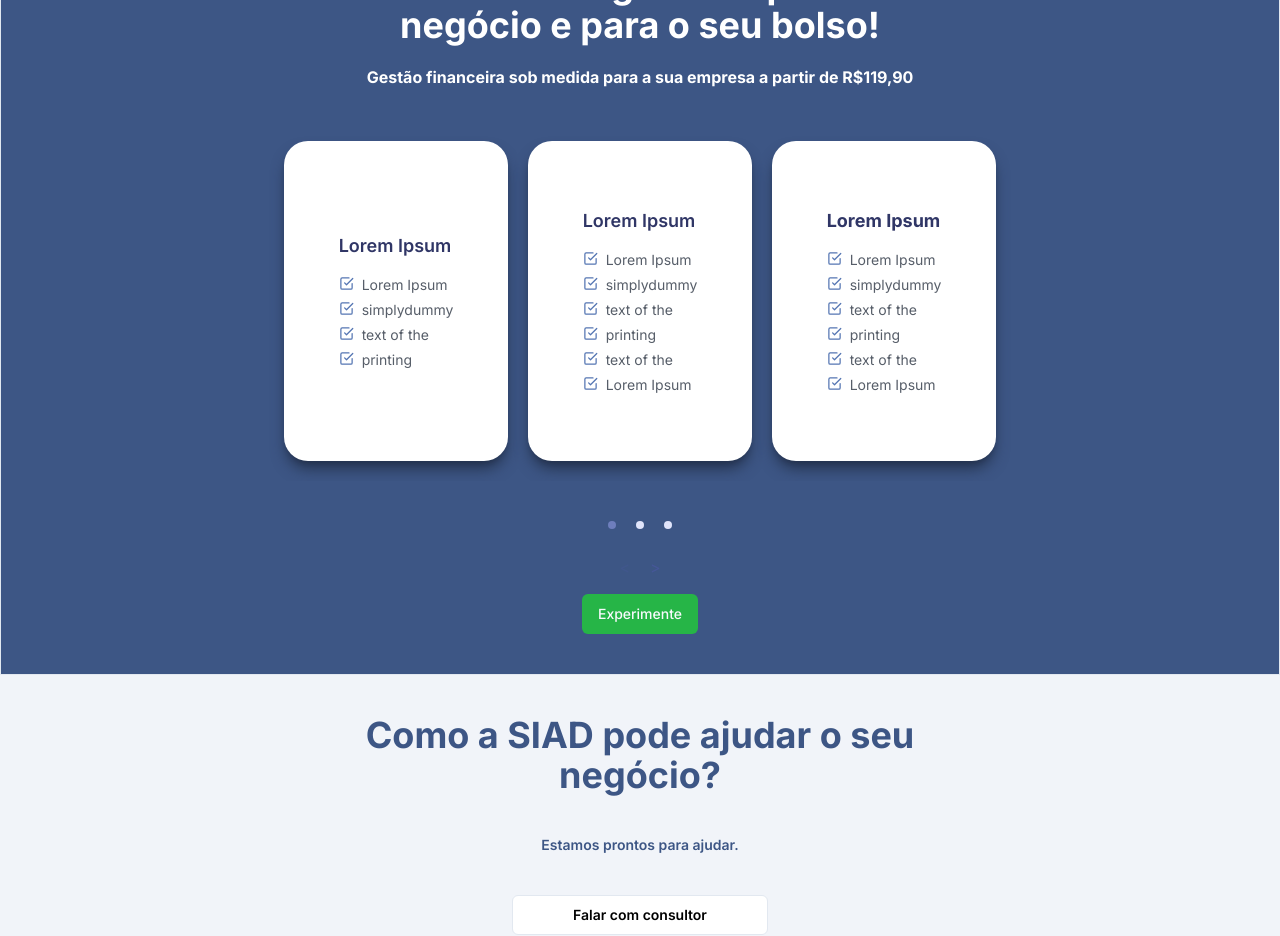
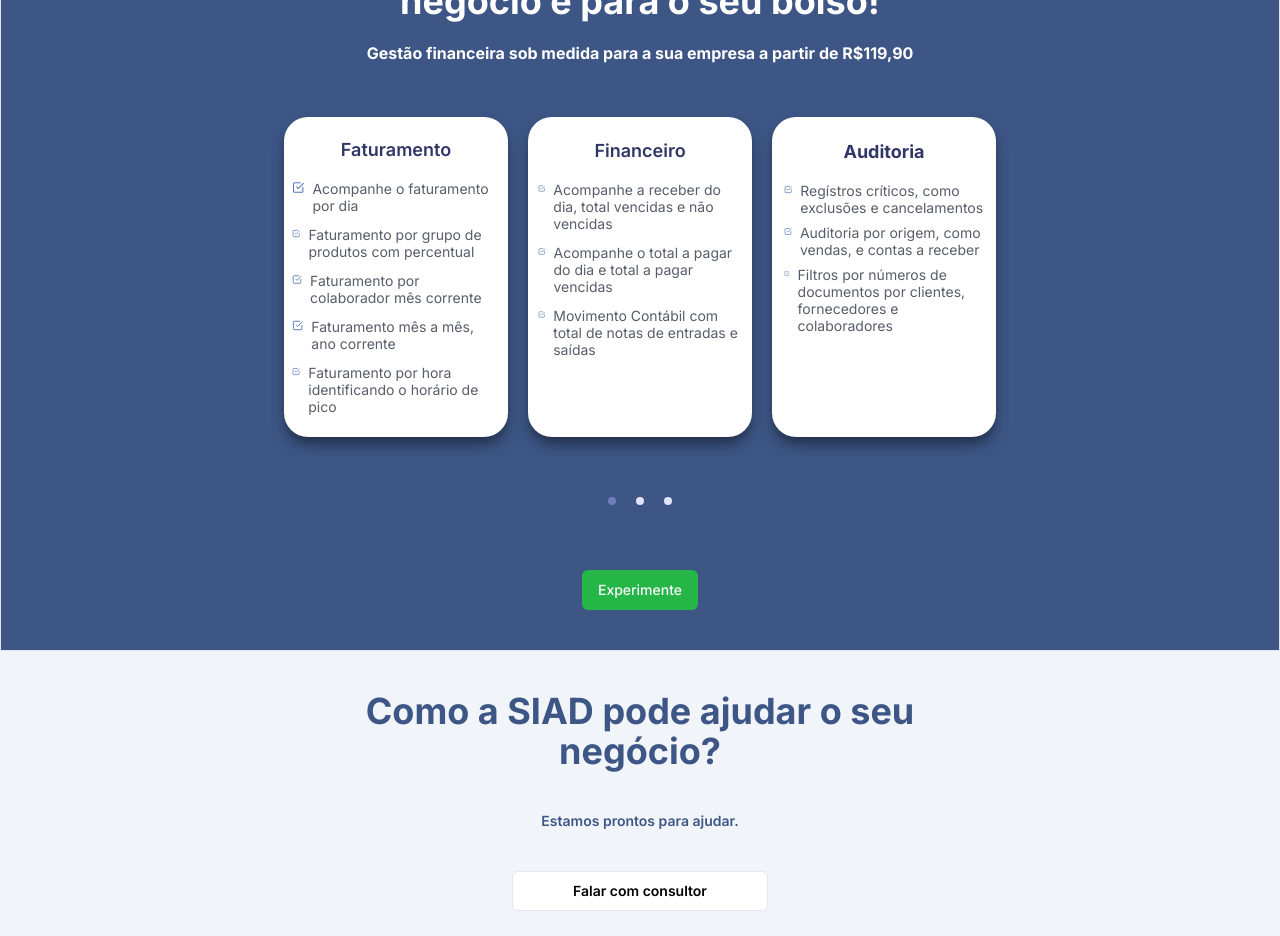
Before and after one commit to EvaldoFerreiraMoreira/site-siad, a Next.js app: page / in a window 1280 px wide. Shown: the part 2840-3776 px from the top of the page. Built offline with nearby package versions, Linux system fonts and the light colour scheme.

Commit message:
feat: text components and imagen cell

```diff
--- a/src/app/(Home)/components/componentsMobile/CarrosselInfoMonbile.tsx
+++ b/src/app/(Home)/components/componentsMobile/CarrosselInfoMonbile.tsx
@@ -9,8 +9,6 @@
 
 
 const CarrosselInfoMobile = () => {
-
-
     const responsive = {
         0: { items: 1, },
         568: { items: 2 },
@@ -21,36 +19,42 @@
         <div className="item" data-value="1" key={0}>
             <div className='flex mt-5 justify-center gap-5 pb-5'>
 
-                <div className='flex flex-col items-center justify-center bg-white h-56 w-40 rounded-3xl shadow-[#23314C] shadow-lg '>
-                    <div className='flex flex-col gap-5 text-[#303666]'>
-                        <h1 className='text-lg font-semibold'>Lorem Ipsum</h1>
-                        <div className='flex flex-col text-sm gap-2 text-[#575E69]'>
-                            <p className='flex gap-2'><CheckSquare size={15} className='text-[#5576B3]' /> Lorem Ipsum </p>
-                            <p className='flex gap-2'><CheckSquare size={15} className='text-[#5576B3]' /> simplydummy </p>
-                            <p className='flex gap-2'><CheckSquare size={15} className='text-[#5576B3]' /> text of the </p>
-                            <p className='flex gap-2'><CheckSquare size={15} className='text-[#5576B3]' /> printing</p>
+                <div className='flex flex-col items-center justify-center bg-white h-64 w-44 rounded-3xl shadow-[#23314C] shadow-lg '>
+                    <div className='flex flex-col gap-1 text-[#303666] '>
+                        <h1 className='text-lg font-semibold text-center mb-2'>Faturamento</h1>
+                        <div className='flex flex-col text-xs gap-2 text-[#575E69]'>
+                            <p className='flex gap-2'><CheckSquare size={15} className='text-[#5576B3]' /> Acompanhe o faturamento por dia </p>
+                            <p className='flex gap-2'><CheckSquare size={15} className='text-[#5576B3]' /> Faturamento por grupo de produtos com percentua </p>
+                            <p className='flex gap-2'><CheckSquare size={15} className='text-[#5576B3]' /> Faturamento por colaborador mês corrente </p>
+                            <p className='flex gap-2'><CheckSquare size={15} className='text-[#5576B3]' />  Faturamento mês a mês, ano corrente </p>
+                            <p className='flex gap-2'><CheckSquare size={15} className='text-[#5576B3]' /> Faturamento por hora identificando o horário de pico </p>
                         </div>
                     </div>
                 </div>
-                <div className='flex flex-col items-center justify-center bg-white h-56 w-40 rounded-3xl shadow-[#23314C] shadow-lg '>
+                <div className='flex flex-col items-center justify-center bg-white h-64 w-44 rounded-3xl shadow-[#23314C] shadow-lg '>
                     <div className='flex flex-col gap-5 text-[#303666]'>
-                        <h1 className='text-lg font-semibold'>Lorem Ipsum</h1>
-                        <div className='flex flex-col text-sm gap-2 text-[#575E69]'>
-                            <p className='flex gap-2'><CheckSquare size={15} className='text-[#5576B3]' /> Lorem Ipsum </p>
-                            <p className='flex gap-2'><CheckSquare size={15} className='text-[#5576B3]' /> simplydummy</p>
-                            <p className='flex gap-2'><CheckSquare size={15} className='text-[#5576B3]' /> text of the </p>
-                            <p className='flex gap-2'><CheckSquare size={15} className='text-[#5576B3]' /> printing</p>
-                            <p className='flex gap-2'><CheckSquare size={15} className='text-[#5576B3]' /> text of the </p>
-                            <p className='flex gap-2'><CheckSquare size={15} className='text-[#5576B3]' /> Lorem Ipsum </p>
+                        <h1 className='text-lg font-semibold text-center mt-2'>Financeiro</h1>
+                        <div className='flex flex-col text-sm gap-2 text-[#575E69] mb-8'>
+                            <p className='flex gap-2'><CheckSquare size={15} className='text-[#5576B3]' /> Acompanhe a receber do dia, total vencidas e não vencidas </p>
+                            <p className='flex gap-2'><CheckSquare size={15} className='text-[#5576B3]' /> Acompanhe o total a pagar do dia e total a pagar vencidas </p>
+                            <p className='flex gap-2'><CheckSquare size={15} className='text-[#5576B3]' /> Movimento Contábil com total de notas de entradas e saídas </p>
                         </div>
                     </div>
                 </div>
             </div>
         </div>,
         <div className="item" data-value="2" key={1}>
-            <div className='flex mt-5 justify-center gap-5'>
-
-                <div className='bg-white h-56 w-40 rounded-3xl'></div>
+        <div className='flex mt-5 justify-center gap-5  pb-5'>
+            <div className='flex flex-col items-center justify-center bg-white h-64 w-44 rounded-3xl shadow-[#23314C] shadow-lg '>
+                    <div className='flex flex-col gap-2 text-[#303666]'>
+                        <h1 className='text-lg font-semibold text-center mt-2'>Auditoria</h1>
+                        <div className='flex flex-col text-sm gap-2 text-[#575E69] mb-8'>
+                            <p className='flex gap-2'><CheckSquare size={15} className='text-[#5576B3]' /> Regístros críticos, como exclusões e cancelamentos </p>
+                            <p className='flex gap-2'><CheckSquare size={15} className='text-[#5576B3]' /> Auditoria por origem, como vendas, e contas a receber </p>
+                            <p className='flex gap-2'><CheckSquare size={15} className='text-[#5576B3]' /> Filtros por números de documentos por clientes, fornecedores e colaboradores </p>
+                        </div>
+                    </div>
+                </div>
                 <div className='bg-white h-56 w-40 rounded-3xl'></div>
             </div>
         </div>,
--- a/src/app/(Home)/components/componentsWeb/CarrosselInfoWeb.tsx
+++ b/src/app/(Home)/components/componentsWeb/CarrosselInfoWeb.tsx
@@ -23,38 +23,33 @@
 
                 <div className='flex flex-col items-center justify-center bg-white h-80 w-56 rounded-3xl shadow-[#23314C] shadow-lg '>
                     <div className='flex flex-col gap-5 text-[#303666]'>
-                        <h1 className='text-lg font-semibold'>Lorem Ipsum</h1>
-                        <div className='flex flex-col text-sm gap-2 text-[#575E69]'>
-                            <p className='flex gap-2'><CheckSquare size={15} className='text-[#5576B3]' /> Lorem Ipsum </p>
-                            <p className='flex gap-2'><CheckSquare size={15} className='text-[#5576B3]' /> simplydummy </p>
-                            <p className='flex gap-2'><CheckSquare size={15} className='text-[#5576B3]' /> text of the </p>
-                            <p className='flex gap-2'><CheckSquare size={15} className='text-[#5576B3]' /> printing</p>
+                        <h1 className='text-lg font-semibold text-center'>Faturamento</h1>
+                        <div className='flex flex-col text-sm gap-3 w-52 text-[#575E69]'>
+                            <p className='flex gap-2'><CheckSquare size={15} className='text-[#5576B3]' /> Acompanhe o faturamento por dia</p>
+                            <p className='flex gap-2'><CheckSquare size={15} className='text-[#5576B3]' /> Faturamento por grupo de produtos com percentual </p>
+                            <p className='flex gap-2'><CheckSquare size={15} className='text-[#5576B3]' /> Faturamento por colaborador mês corrente  </p>
+                            <p className='flex gap-2'><CheckSquare size={15} className='text-[#5576B3]' /> Faturamento mês a mês, ano corrente</p>
+                            <p className='flex gap-2'><CheckSquare size={15} className='text-[#5576B3]' /> Faturamento por hora identificando o horário de pico</p>
                         </div>
                     </div>
                 </div>
                 <div className='flex flex-col items-center justify-center bg-white h-80 w-56 rounded-3xl shadow-[#23314C] shadow-lg '>
-                    <div className='flex flex-col gap-5 text-[#303666]'>
-                        <h1 className='text-lg font-semibold'>Lorem Ipsum</h1>
-                        <div className='flex flex-col text-sm gap-2 text-[#575E69]'>
-                            <p className='flex gap-2'><CheckSquare size={15} className='text-[#5576B3]' /> Lorem Ipsum </p>
-                            <p className='flex gap-2'><CheckSquare size={15} className='text-[#5576B3]' /> simplydummy</p>
-                            <p className='flex gap-2'><CheckSquare size={15} className='text-[#5576B3]' /> text of the </p>
-                            <p className='flex gap-2'><CheckSquare size={15} className='text-[#5576B3]' /> printing</p>
-                            <p className='flex gap-2'><CheckSquare size={15} className='text-[#5576B3]' /> text of the </p>
-                            <p className='flex gap-2'><CheckSquare size={15} className='text-[#5576B3]' /> Lorem Ipsum </p>
+                    <div className='flex flex-col gap-5 mb-14 text-[#303666]'>
+                        <h1 className='text-lg font-semibold text-center '>Financeiro</h1>
+                        <div className='flex flex-col text-sm gap-3 ml-1 w-52 text-[#575E69]'>
+                            <p className='flex gap-2'><CheckSquare size={15} className='text-[#5576B3]' /> Acompanhe a receber do dia, total vencidas e não vencidas </p>
+                            <p className='flex gap-2'><CheckSquare size={15} className='text-[#5576B3]' /> Acompanhe o total a pagar do dia e total a pagar vencidas</p>
+                            <p className='flex gap-2'><CheckSquare size={15} className='text-[#5576B3]' /> Movimento Contábil com total de notas de entradas e saídas </p>
                         </div>
                     </div>
                 </div>
                 <div className='flex flex-col items-center justify-center bg-white h-80 w-56 rounded-3xl shadow-[#23314C] shadow-lg '>
-                    <div className='flex flex-col gap-5 text-[#303666]'>
-                        <h1 className='text-lg font-bold'>Lorem Ipsum</h1>
-                        <div className='flex flex-col text-sm gap-2 text-[#575E69]'>
-                            <p className='flex gap-2'><CheckSquare size={15} className='text-[#5576B3]' /> Lorem Ipsum </p>
-                            <p className='flex gap-2'><CheckSquare size={15} className='text-[#5576B3]' /> simplydummy</p>
-                            <p className='flex gap-2'><CheckSquare size={15} className='text-[#5576B3]' /> text of the </p>
-                            <p className='flex gap-2'><CheckSquare size={15} className='text-[#5576B3]' /> printing</p>
-                            <p className='flex gap-2'><CheckSquare size={15} className='text-[#5576B3]' /> text of the </p>
-                            <p className='flex gap-2'><CheckSquare size={15} className='text-[#5576B3]' /> Lorem Ipsum </p>
+                    <div className='flex flex-col gap-5 mb-20 text-[#303666]'>
+                        <h1 className='text-lg font-bold text-center'>Auditoria</h1>
+                        <div className='flex flex-col text-sm gap-2 ml-2 w-52 text-[#575E69]'>
+                            <p className='flex gap-2'><CheckSquare size={15} className='text-[#5576B3]' /> Regístros críticos, como exclusões e cancelamentos </p>
+                            <p className='flex gap-2'><CheckSquare size={15} className='text-[#5576B3]' /> Auditoria por origem, como vendas, e contas a receber</p>
+                            <p className='flex gap-2'><CheckSquare size={15} className='text-[#5576B3]' /> Filtros por números de documentos por clientes, fornecedores e colaboradores </p>
                         </div>
                     </div>
                 </div>
```
Also changed, not shown: public/iphone-mobile.png.
